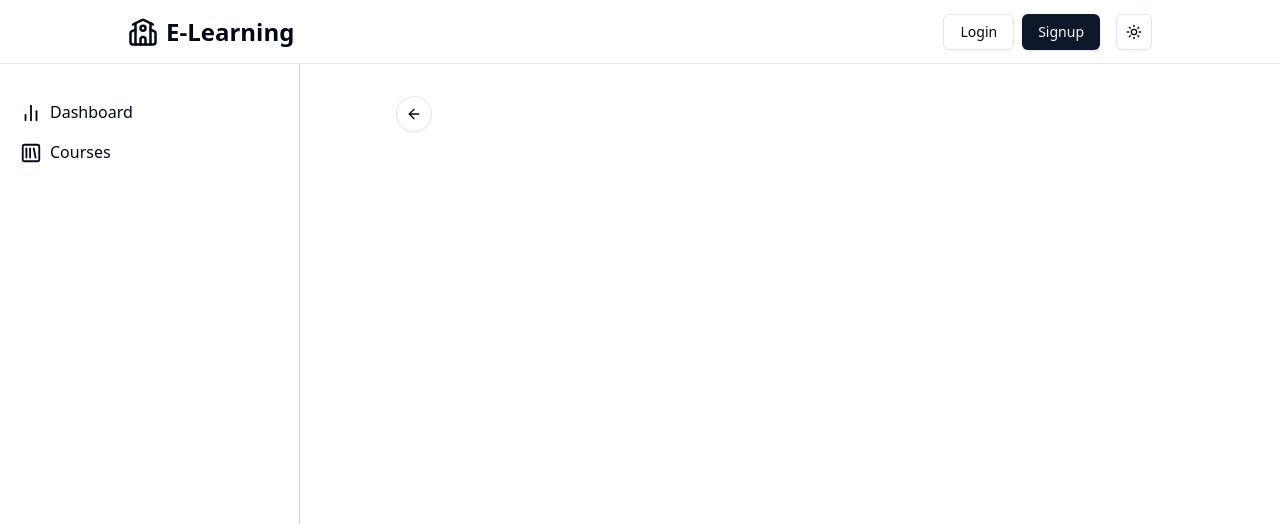
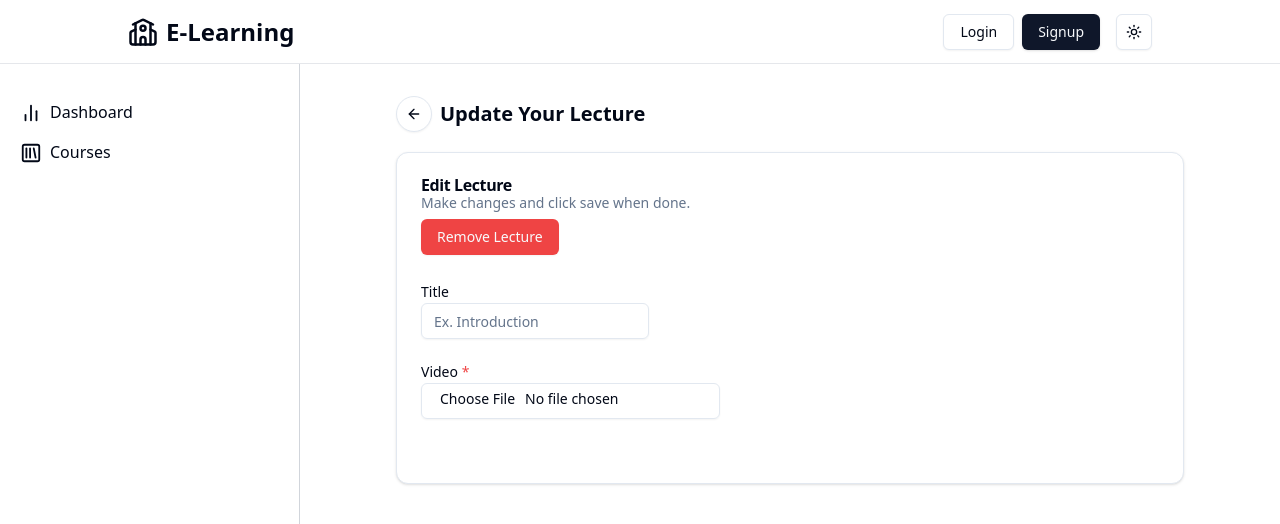
Before and after one commit to Anandpatel54/e-learning, a React (Vite) app in the folder client/: page /admin/course/1/lecture/1 in a window 1280 px wide. Shown: the top 524 px of the page. Built offline with nearby package versions, Linux system fonts and the light colour scheme; no server answers.

Commit message:
some part making

```diff
--- a/client/package.json
+++ b/client/package.json
@@ -16,6 +16,7 @@
     "@radix-ui/react-label": "^2.1.0",
     "@radix-ui/react-select": "^2.1.5",
     "@radix-ui/react-slot": "^1.1.0",
+    "@radix-ui/react-switch": "^1.1.3",
     "@radix-ui/react-tabs": "^1.1.1",
     "@reduxjs/toolkit": "^2.4.0",
     "class-variance-authority": "^0.7.0",
--- /dev/null
+++ b/client/src/components/ui/switch.jsx
@@ -0,0 +1,22 @@
+import * as React from "react"
+import * as SwitchPrimitives from "@radix-ui/react-switch"
+
+import { cn } from "@/lib/utils"
+
+const Switch = React.forwardRef(({ className, ...props }, ref) => (
+  <SwitchPrimitives.Root
+    className={cn(
+      "peer inline-flex h-5 w-9 shrink-0 cursor-pointer items-center rounded-full border-2 border-transparent shadow-sm transition-colors focus-visible:outline-none focus-visible:ring-2 focus-visible:ring-ring focus-visible:ring-offset-2 focus-visible:ring-offset-background disabled:cursor-not-allowed disabled:opacity-50 data-[state=checked]:bg-primary data-[state=unchecked]:bg-input",
+      className
+    )}
+    {...props}
+    ref={ref}>
+    <SwitchPrimitives.Thumb
+      className={cn(
+        "pointer-events-none block h-4 w-4 rounded-full bg-background shadow-lg ring-0 transition-transform data-[state=checked]:translate-x-4 data-[state=unchecked]:translate-x-0"
+      )} />
+  </SwitchPrimitives.Root>
+))
+Switch.displayName = SwitchPrimitives.Root.displayName
+
+export { Switch }
--- a/client/src/pages/admin/lecture/EditLecture.jsx
+++ b/client/src/pages/admin/lecture/EditLecture.jsx
@@ -1,18 +1,24 @@
 import { Button } from "@/components/ui/button";
 import { ArrowLeft } from "lucide-react";
-import React from "react";
-import { Link } from "react-router-dom";
+import { Link, useParams } from "react-router-dom";
+import LectureTab from "./LectureTab";
 
 const EditLecture = () => {
+  const params = useParams();
+  const courseId = params.courseId;
   return (
+    <div>
       <div className="flex items-center justify-between mb-5">
         <div className="flex items-center gap-2">
-        <Link>
+          <Link to={`/admin/course/${courseId}/lecture`}>
             <Button size="icon" variant="outline" className="rounded-full">
               <ArrowLeft size={16} />
             </Button>
           </Link>
+          <h1 className="font-bold text-xl">Update Your Lecture</h1>
         </div>
+      </div>
+      <LectureTab />
     </div>
   );
 };
--- /dev/null
+++ b/client/src/pages/admin/lecture/LectureTab.jsx
@@ -0,0 +1,50 @@
+import { Button } from "@/components/ui/button";
+import {
+  Card,
+  CardContent,
+  CardDescription,
+  CardHeader,
+  CardTitle,
+} from "@/components/ui/card";
+import { Input } from "@/components/ui/input";
+import { Label } from "@/components/ui/label";
+
+const LectureTab = () => {
+  return (
+    <Card>
+      <CardHeader className="flex justify-between">
+        <div>
+          <CardTitle>Edit Lecture</CardTitle>
+          <CardDescription>
+            Make changes and click save when done.
+          </CardDescription>
+        </div>
+        <div className="flex items-center gap-2">
+          <Button variant="destructive">Remove Lecture</Button>
+        </div>
+      </CardHeader>
+      <CardContent>
+        <div>
+          <Label>Title</Label>
+          <Input className="w-fit" type="text" placeholder="Ex. Introduction" />
+        </div>
+        <div className="my-5">
+          <Label>
+            Video <span className="text-red-500">*</span>
+          </Label>
+          <Input
+            className="w-fit"
+            type="file"
+            accept="video/*"
+            placeholder="Ex. Introduction"
+          />
+        </div>
+        <div className="flex items-center space-x-2 my-5">
+
+        </div>
+      </CardContent>
+    </Card>
+  );
+};
+
+export default LectureTab;
```
Also changed, not shown: 1 other file (tests, documents, lock files or other folders). Lines whose indentation alone changed are shown as unchanged.
